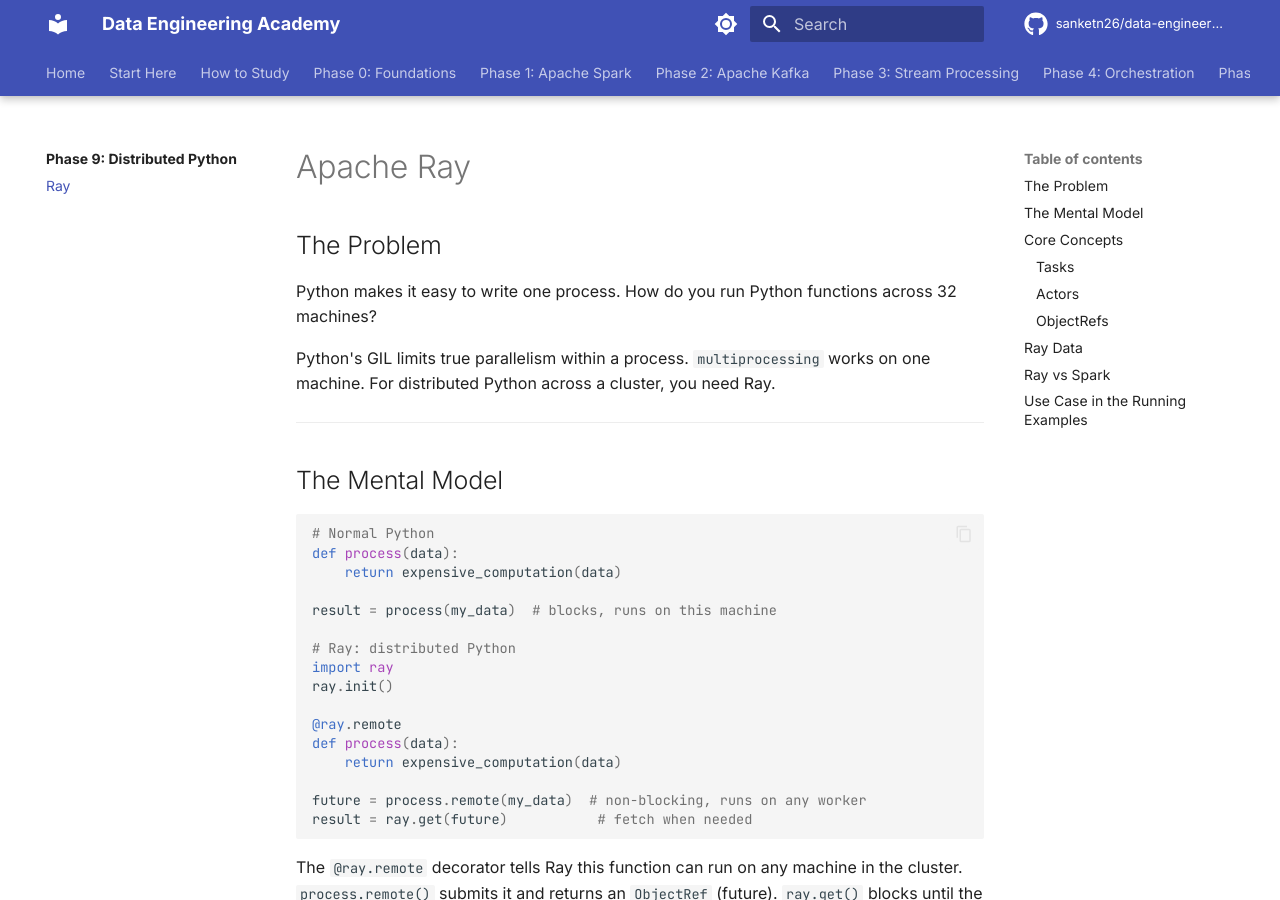
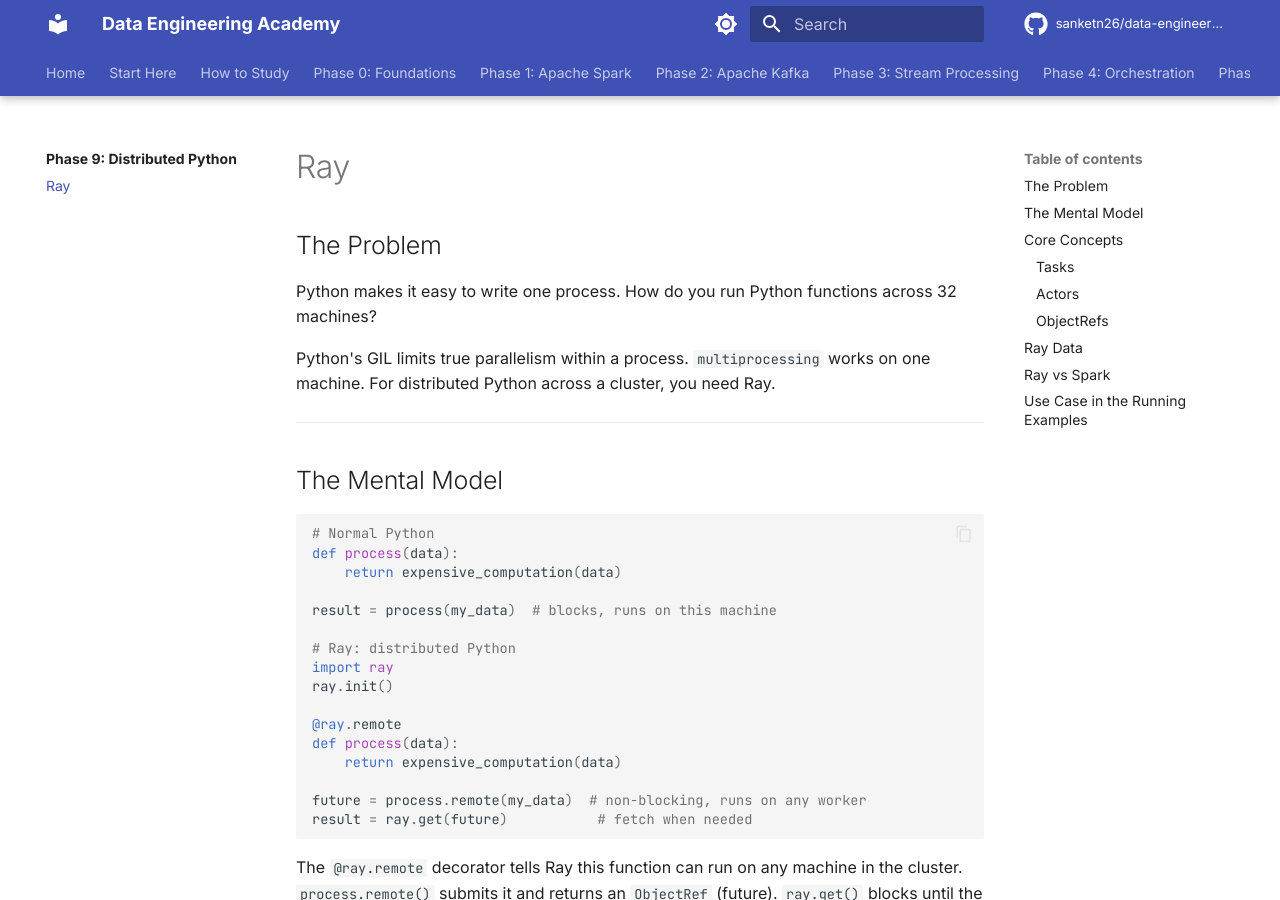
Before and after one commit to sanketn26/data-engineering, an MkDocs documentation site: the page built from docs/distributed-python/ray.md, in a window 1280 px wide and 900 px high. Built offline with MkDocs 1.6.1 and Material for MkDocs 9.7.7, drawn with Linux system fonts in a browser that asks for light colours; comment, search, counter and statistics services are not loaded.

Commit message:
Fix header formatting in Ray documentation
Co-authored-by: Copilot Autofix powered by AI <175728472+Copilot@users.noreply.github.com>

```diff
--- a/docs/distributed-python/ray.md
+++ b/docs/distributed-python/ray.md
@@ -1,4 +1,4 @@
-# Apache Ray
+# Ray
 
 ## The Problem
 
```
